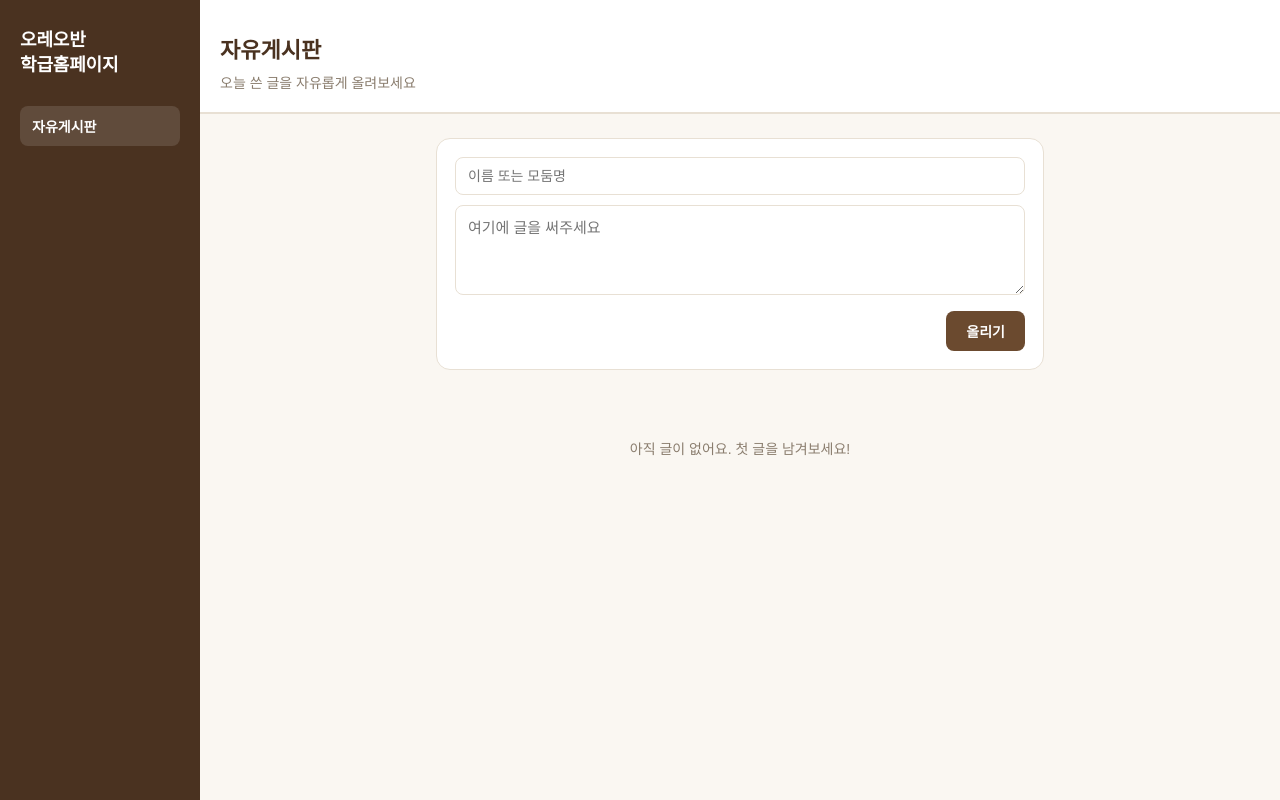
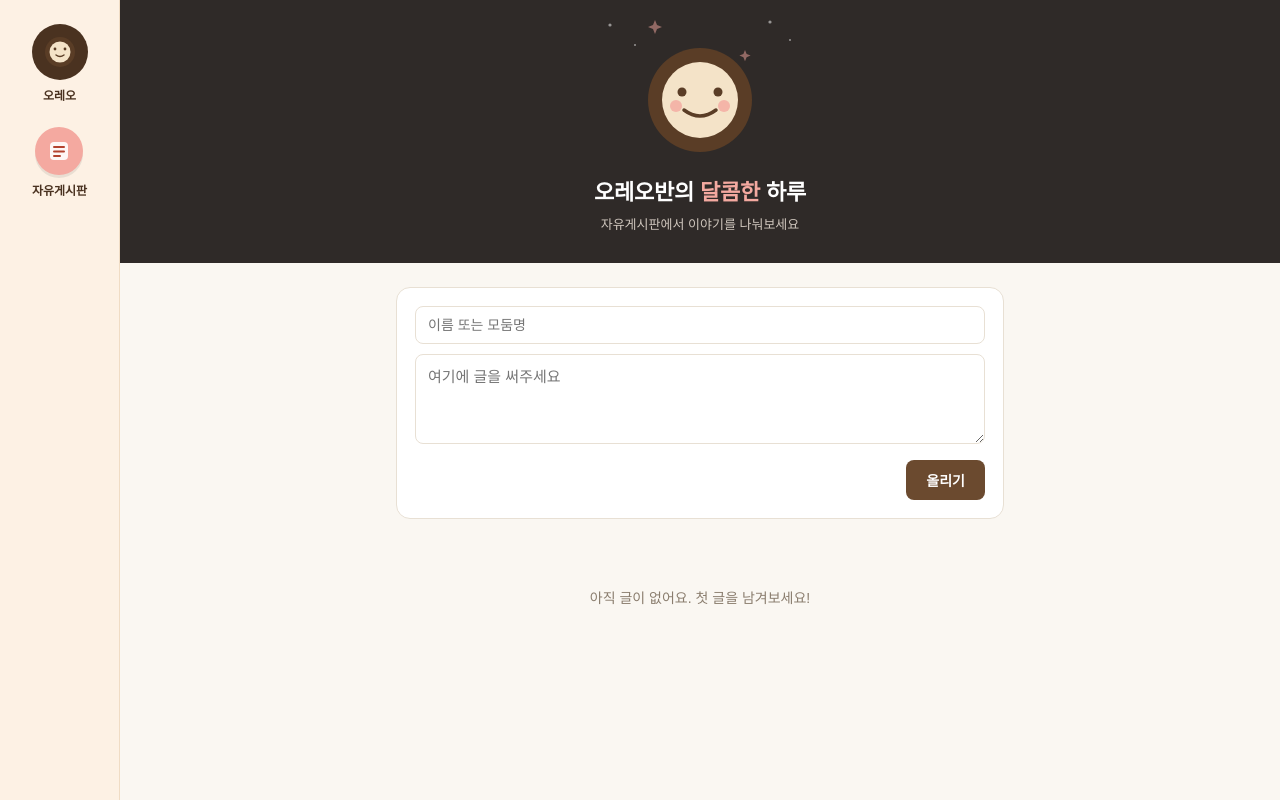
Before and after one commit to won2629-cmd/oreo-board, a plain HTML site: page index.html in a window 1280 px wide. Drawn offline with Linux system fonts and the light colour scheme; no server answers.

Commit message:
Update index.html

```diff
--- a/index.html
+++ b/index.html
@@ -3,7 +3,7 @@
 <head>
 <meta charset="UTF-8">
 <meta name="viewport" content="width=device-width, initial-scale=1.0">
-<title>오레오반 자유게시판</title>
+<title>오레오반 학급홈페이지</title>
 <style>
   :root{
     --cream:#faf7f2;
@@ -14,6 +14,10 @@
     --choco-dark:#4a3220;
     --line:#e8e0d4;
     --accent:#d98e3f;
+    --sidebar-bg:#fdf1e4;
+    --sidebar-line:#f0dcc4;
+    --pink:#f4a9a0;
+    --board:#2f2a28;
   }
   *{box-sizing:border-box;}
   body{
@@ -28,60 +32,100 @@
     min-height:100vh;
   }
   .sidebar{
-    width:200px;
+    width:120px;
     flex-shrink:0;
+    background:var(--sidebar-bg);
+    border-right:1px solid var(--sidebar-line);
+    padding:24px 12px;
+    display:flex;
+    flex-direction:column;
+    align-items:center;
+    gap:18px;
+  }
+  .sidebar .brand{
+    display:flex;
+    flex-direction:column;
+    align-items:center;
+    gap:6px;
+    margin-bottom:6px;
+  }
+  .sidebar .brand .icon-circle{
+    width:56px;
+    height:56px;
+    border-radius:50%;
     background:var(--choco-dark);
-    color:#fff;
-    padding:28px 20px;
+    display:flex;
+    align-items:center;
+    justify-content:center;
   }
-  .sidebar h1{
-    margin:0 0 28px;
-    font-size:18px;
-    line-height:1.4;
+  .sidebar .brand span{
+    font-size:12px;
+    font-weight:700;
+    color:var(--choco-dark);
+  }
+  .sidebar nav{
+    display:flex;
+    flex-direction:column;
+    align-items:center;
+    gap:6px;
+  }
+  .sidebar nav a{
+    display:flex;
+    flex-direction:column;
+    align-items:center;
+    gap:6px;
+    text-decoration:none;
+  }
+  .sidebar nav a .icon-circle{
+    width:48px;
+    height:48px;
+    border-radius:50%;
+    background:var(--pink);
+    display:flex;
+    align-items:center;
+    justify-content:center;
+    box-shadow:0 3px 0 rgba(0,0,0,0.08);
+  }
+  .sidebar nav a span{
+    font-size:12px;
+    font-weight:700;
+    color:var(--choco-dark);
+  }
+  .hero{
+    position:relative;
+    background:var(--board);
+    padding:40px 20px 30px;
+    text-align:center;
+    overflow:hidden;
+  }
+  .hero svg{display:block;margin:0 auto;}
+  .hero h2{
+    margin:14px 0 0;
+    font-size:22px;
     color:#fff;
     letter-spacing:-0.01em;
   }
-  .sidebar nav a{
-    display:block;
-    padding:10px 12px;
-    border-radius:8px;
-    background:rgba(255,255,255,0.12);
-    color:#fff;
-    text-decoration:none;
-    font-size:14px;
-    font-weight:600;
+  .hero h2 .sweet{color:var(--pink);}
+  .hero p{
+    margin:8px 0 0;
+    color:#cfc6bd;
+    font-size:13px;
   }
   .content{
     flex:1;
     min-width:0;
   }
-  .content-header{
-    padding:32px 20px 20px;
-    border-bottom:2px solid var(--line);
-    background:var(--panel);
-  }
-  .content-header h2{
-    margin:0;
-    font-size:22px;
-    color:var(--choco-dark);
-  }
-  .content-header p{
-    margin:8px 0 0;
-    color:var(--sub);
-    font-size:14px;
-  }
   @media (max-width:700px){
     .app{flex-direction:column;}
     .sidebar{
       width:100%;
-      padding:16px 20px;
-      display:flex;
-      align-items:center;
-      justify-content:space-between;
-      gap:12px;
+      flex-direction:row;
+      justify-content:center;
+      padding:14px 12px;
     }
-    .sidebar h1{margin:0;font-size:16px;}
-    .sidebar nav a{padding:8px 14px;}
+    .sidebar .brand{margin-bottom:0;}
+    .sidebar nav{flex-direction:row;}
+    .hero{padding:28px 16px 22px;}
   }
   main{
     max-width:640px;
@@ -231,16 +275,54 @@
 
 <div class="app">
   <aside class="sidebar">
-    <h1>오레오반<br>학급홈페이지</h1>
+    <div class="brand">
+      <div class="icon-circle">
+        <svg width="32" height="32" viewBox="0 0 32 32">
+          <circle cx="16" cy="16" r="15" fill="#5a3d26"/>
+          <circle cx="16" cy="16" r="10.5" fill="#f4e3c8"/>
+          <circle cx="11" cy="13" r="1.4" fill="#5a3d26"/>
+          <circle cx="21" cy="13" r="1.4" fill="#5a3d26"/>
+          <path d="M12 19 Q16 22 20 19" stroke="#5a3d26" stroke-width="1.4" fill="none" stroke-linecap="round"/>
+        </svg>
+      </div>
+      <span>오레오</span>
+    </div>
     <nav>
-      <a href="#">자유게시판</a>
+      <a href="#">
+        <div class="icon-circle">
+          <svg width="26" height="26" viewBox="0 0 26 26">
+            <rect x="4" y="4" width="18" height="18" rx="4" fill="#fff" opacity="0.9"/>
+            <rect x="7" y="8" width="12" height="2" rx="1" fill="#b3432f"/>
+            <rect x="7" y="12.5" width="12" height="2" rx="1" fill="#b3432f"/>
+            <rect x="7" y="17" width="8" height="2" rx="1" fill="#b3432f"/>
+          </svg>
+        </div>
+        <span>자유게시판</span>
+      </a>
     </nav>
   </aside>
 
   <div class="content">
-    <div class="content-header">
-      <h2>자유게시판</h2>
-      <p>오늘 쓴 글을 자유롭게 올려보세요</p>
+    <div class="hero">
+      <svg width="220" height="60" viewBox="0 0 220 60" style="position:absolute;top:10px;left:50%;transform:translateX(-50%);opacity:0.5;">
+        <circle cx="20" cy="15" r="1.6" fill="#fff"/>
+        <circle cx="45" cy="35" r="1" fill="#fff"/>
+        <circle cx="180" cy="12" r="1.6" fill="#fff"/>
+        <circle cx="200" cy="30" r="1" fill="#fff"/>
+        <path d="M65 10 l2 5 5 2 -5 2 -2 5 -2 -5 -5 -2 5 -2 z" fill="var(--pink)"/>
+        <path d="M155 40 l1.6 4 4 1.6 -4 1.6 -1.6 4 -1.6 -4 -4 -1.6 4 -1.6 z" fill="var(--pink)"/>
+      </svg>
+      <svg width="120" height="120" viewBox="0 0 120 120">
+        <circle cx="60" cy="60" r="52" fill="#5a3d26"/>
+        <circle cx="60" cy="60" r="38" fill="#f4e3c8"/>
+        <circle cx="42" cy="52" r="4.5" fill="#5a3d26"/>
+        <circle cx="78" cy="52" r="4.5" fill="#5a3d26"/>
+        <circle cx="36" cy="66" r="6" fill="var(--pink)" opacity="0.8"/>
+        <circle cx="84" cy="66" r="6" fill="var(--pink)" opacity="0.8"/>
+        <path d="M44 70 Q60 82 76 70" stroke="#5a3d26" stroke-width="3.5" fill="none" stroke-linecap="round"/>
+      </svg>
+      <h2>오레오반의 <span class="sweet">달콤한</span> 하루</h2>
+      <p>자유게시판에서 이야기를 나눠보세요</p>
     </div>
 
     <main>
```
